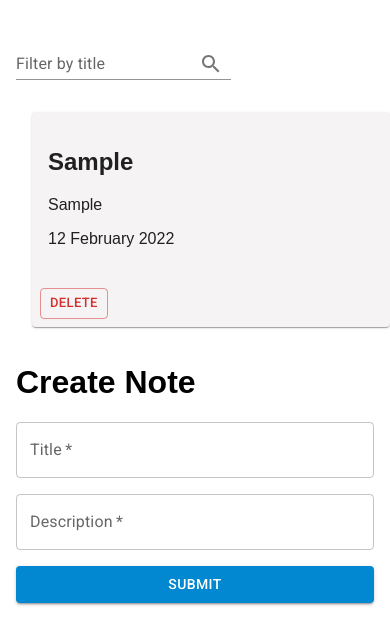
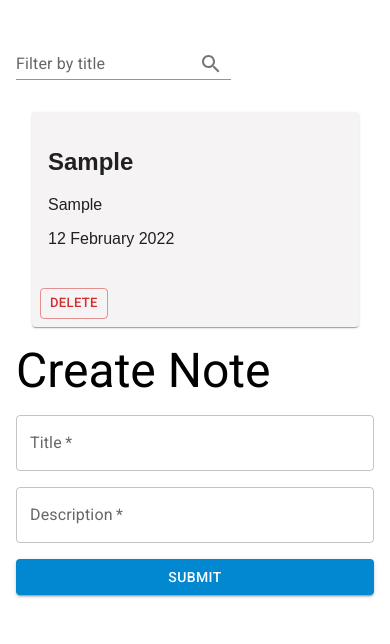
Before and after one commit to ragizaki/take-notes, a React (Create React App) app: page / in a window 390 px wide. Both pictures are taken after typing "Sample", "Sample" into the empty fields and a click on the button "SUBMIT". Shown: the top 644 px of the page. Built offline with nearby package versions, Linux system fonts and the light colour scheme.

Commit message:
made layout responsive on sm and md breakpoints

```diff
--- a/src/App.tsx
+++ b/src/App.tsx
@@ -11,6 +11,11 @@ const App: React.FC = () => {
     const [notes, setNotes] = useState<Note[]>([]);
     const [noteSearch, setNoteSearch] = useState<string>('');
     const [classes, setClasses] = useState<string[]>([]);
+    const [darkMode, setDarkMode] = useState<boolean>(false);
+
+    const toggleDarkMode = useCallback(() => {
+        setDarkMode(prevMode => !prevMode);
+    }, [setDarkMode]);
 
     const onAddClick = useCallback(
         (e: React.ChangeEvent<HTMLInputElement>) => {
@@ -32,7 +37,7 @@ const App: React.FC = () => {
     };
 
     return (
-        <Container sx={{ my: 4 }}>
+        <Container sx={{ my: 4 }} maxWidth='md'>
             <Stack spacing={2}>
                 <SearchBar value={noteSearch} handleSearch={handleNoteSearch} />
                 <NoteList notes={notes} noteSearch={noteSearch} handleDelete={handleDelete} />
--- a/src/components/Form/Form.tsx
+++ b/src/components/Form/Form.tsx
@@ -1,6 +1,6 @@
 import React, { useState } from 'react';
 import { Note } from '../../util/interfaces';
-import { TextField, Alert, Stack, Button } from '@mui/material';
+import { TextField, Alert, Stack, Button, Typography } from '@mui/material';
 
 type IFormProps = {
     notes: Note[];
@@ -31,9 +31,11 @@ const Form = React.memo(({ notes, setNotes }: IFormProps): JSX.Element => {
 
     return (
         <div>
-            <h1>Create Note</h1>
+            <Typography variant='h3' sx={{ mb: 2 }}>
+                Create Note
+            </Typography>
             {showAlert && (
-                <Alert severity='error' onClose={() => setShowAlert(false)}>
+                <Alert sx={{ mb: 3 }} severity='error' onClose={() => setShowAlert(false)}>
                     All fields are mandatory to make a note.
                 </Alert>
             )}
--- a/src/components/NoteList/NoteList.tsx
+++ b/src/components/NoteList/NoteList.tsx
@@ -18,7 +18,7 @@ const NoteList = ({ noteSearch, notes, handleDelete }: INoteListProps): JSX.Elem
             return title.toLowerCase().includes(noteSearch.toLowerCase());
         })
         .map((note: Note) => (
-            <Grid item xs={12} md={6} key={note.id}>
+            <Grid item xs={11} md={6} key={note.id}>
                 <NoteCard note={note} handleDelete={handleDelete} />
             </Grid>
         ));
--- a/src/util/interfaces.ts
+++ b/src/util/interfaces.ts
@@ -4,3 +4,9 @@ export interface Note {
     created: Date;
     id: number;
 }
+
+export interface Theme {
+    palette: {
+        mode: string;
+    };
+}
```
Also changed, not shown: src/components/ThemeSwitch.tsx (added, +14 -0 lines).
